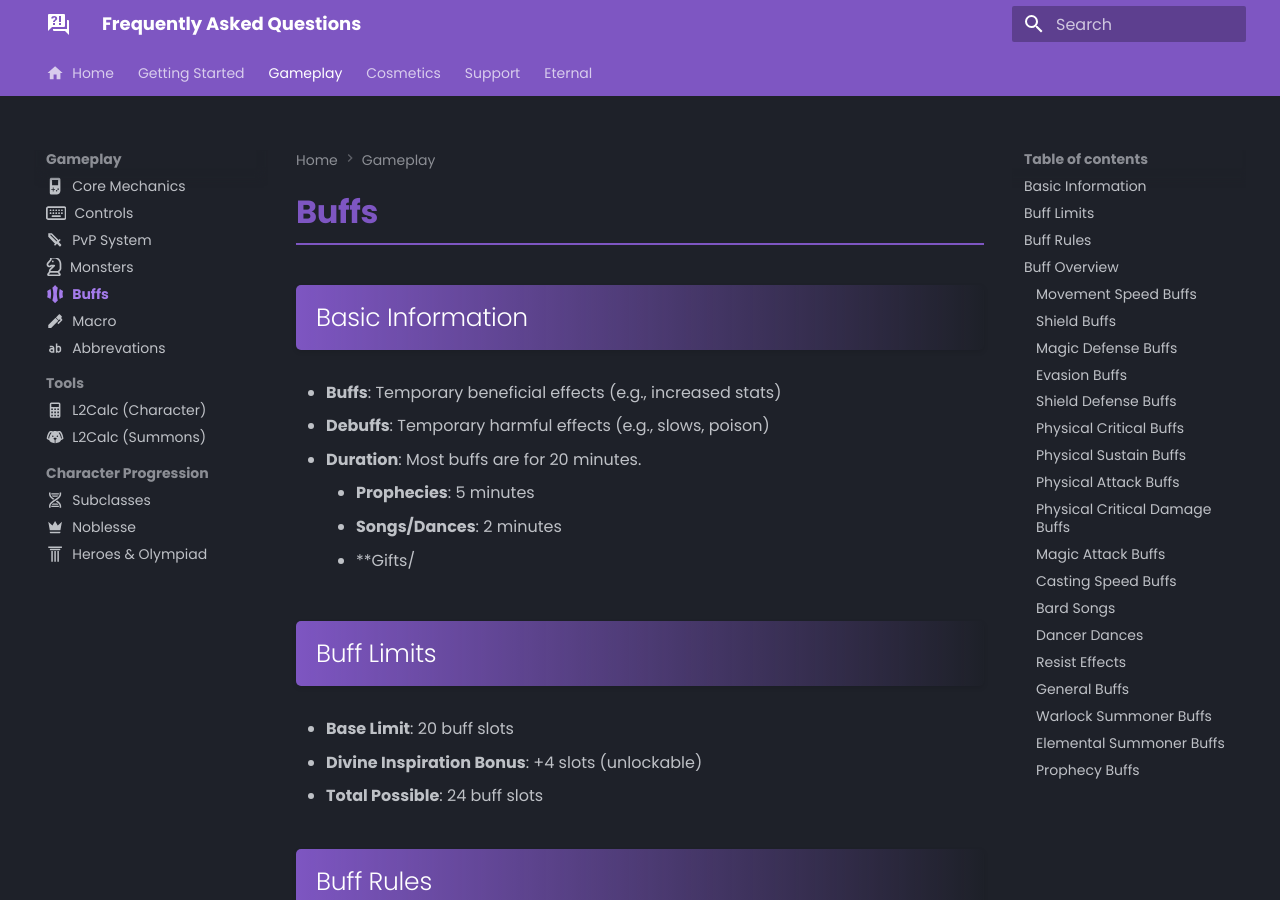
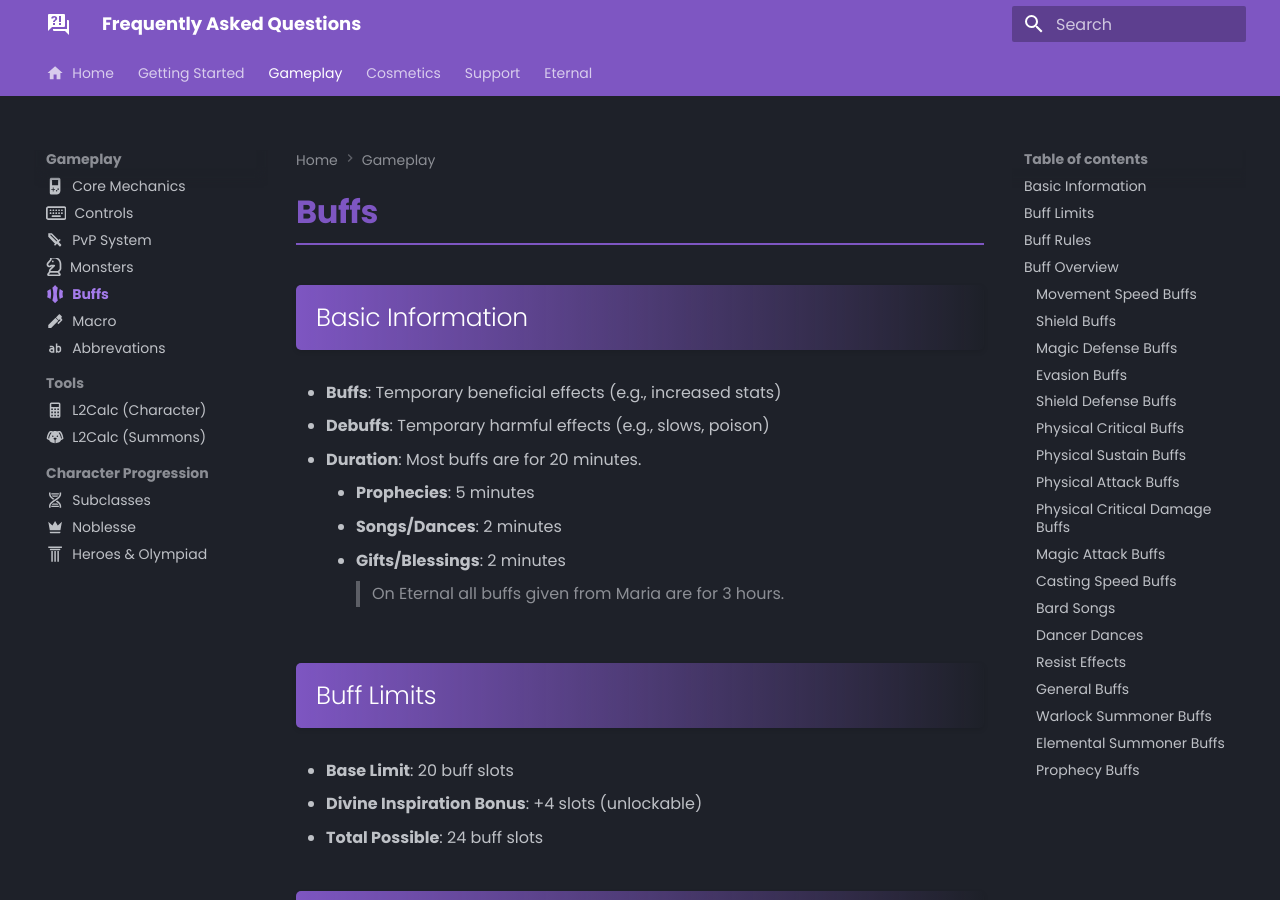
Before and after one commit to tab1-web/faq, an MkDocs documentation site: the page built from docs/gameplay/buffs.md, in a window 1280 px wide and 900 px high. Built offline with MkDocs 1.6.1 and Material for MkDocs 9.7.7, drawn with Linux system fonts in a browser that asks for light colours; some web fonts are replaced.

Commit message:
updating gifts & blessings for buffs

```diff
--- a/docs/gameplay/buffs.md
+++ b/docs/gameplay/buffs.md
@@ -8,7 +8,8 @@ icon: simple/magic
 - **Duration**: Most buffs are for 20 minutes.
     - **Prophecies**: 5 minutes
     - **Songs/Dances**: 2 minutes
-    - **Gifts/
+    - **Gifts/Blessings**: 2 minutes
+> On Eternal all buffs given from Maria are for 3 hours.
 
 
 ## Buff Limits
```
